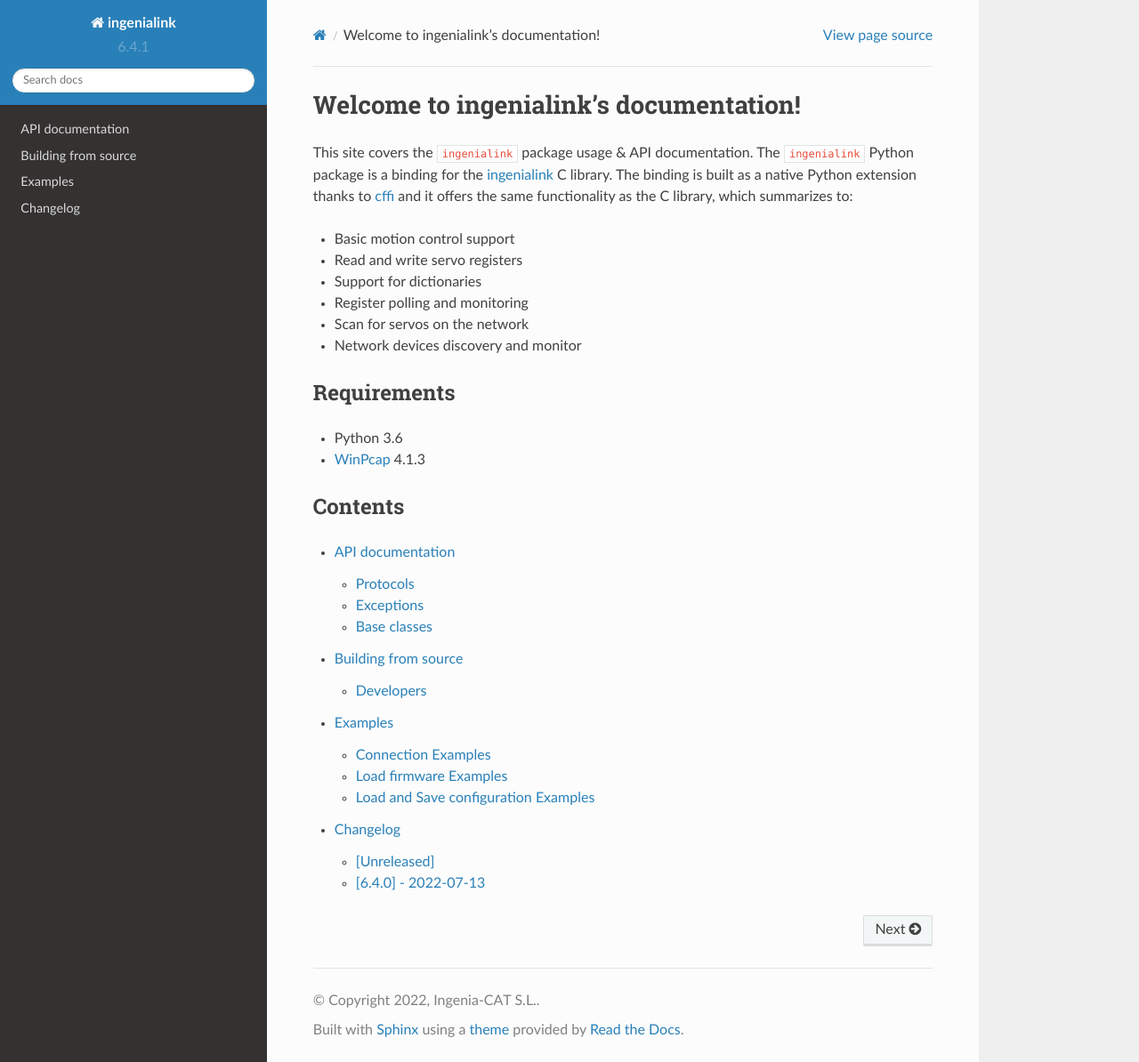
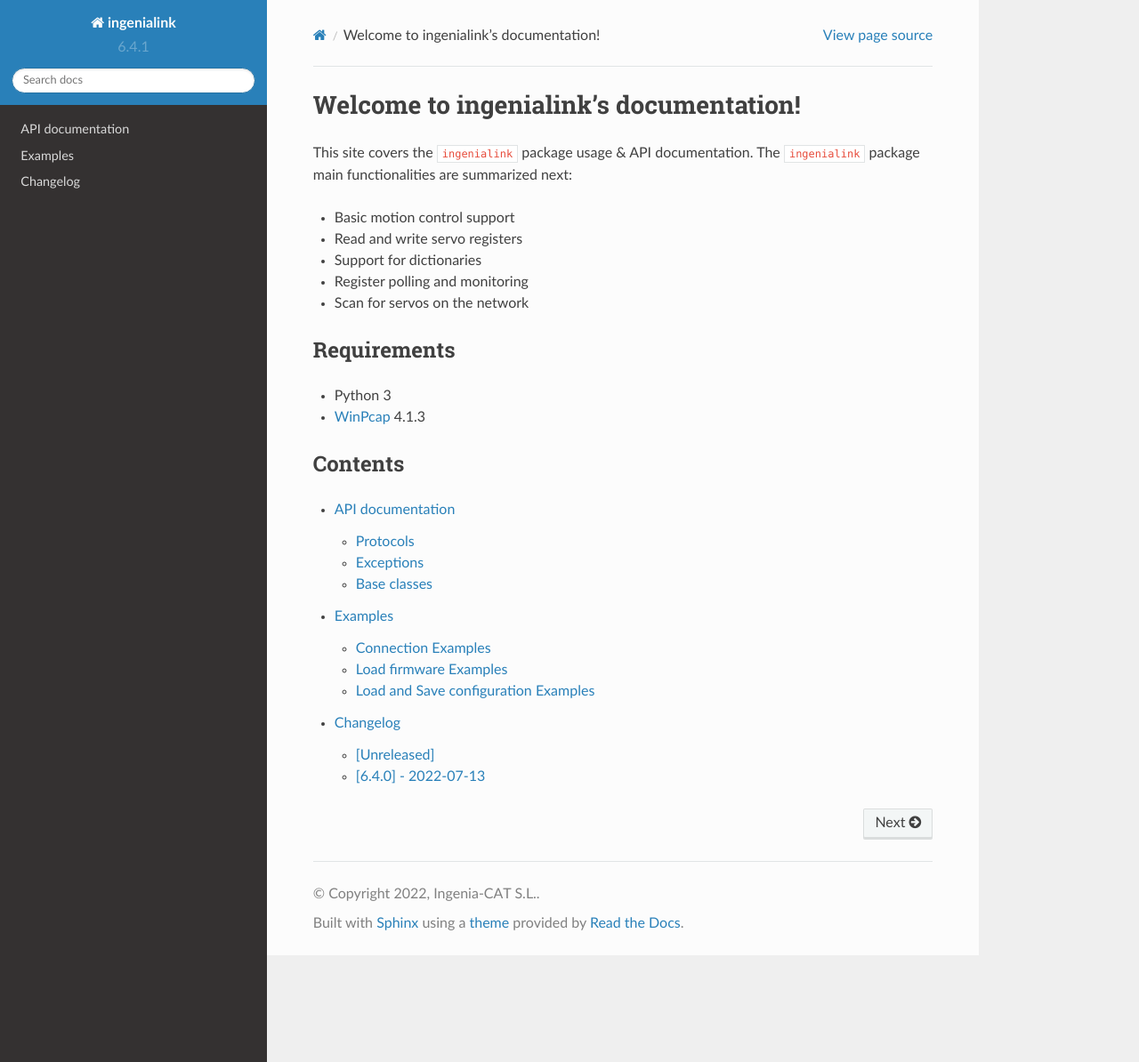
Before and after one commit to ingeniamc/ingenialink-python, a Sphinx documentation site: the page built from docs/index.rst, in a window 1280 px wide and 1194 px high. Shown: the whole window at 89% size. Built offline with Sphinx 7.4.7 and the Read the Docs theme 2.0.0, drawn with Linux system fonts in a browser that asks for light colours.

Commit message:
INGK-584 Update documentation index

```diff
--- a/docs/index.rst
+++ b/docs/index.rst
@@ -2,24 +2,18 @@
 =======================================
 
 This site covers the ``ingenialink`` package usage & API documentation. The
-``ingenialink`` Python package is a binding for the ingenialink_ C library.  The
-binding is built as a native Python extension thanks to cffi_ and it offers the
-same functionality as the C library, which summarizes to:
+``ingenialink`` package main functionalities are summarized next:
 
 * Basic motion control support
 * Read and write servo registers
 * Support for dictionaries
 * Register polling and monitoring
 * Scan for servos on the network
-* Network devices discovery and monitor
-
-.. _ingenialink: https://github.com/ingeniamc/ingenialink
-.. _cffi: https://cffi.readthedocs.io/en/latest/
 
 Requirements
 ------------
 
-* Python 3.6
+* Python 3
 * WinPcap_ 4.1.3
 
 .. _WinPcap: https://www.winpcap.org/install/
@@ -31,6 +25,5 @@
     :maxdepth: 2
 
     api
-    building
     examples
     changelog
```
Also changed, not shown: docs/building.rst (deleted, +0 -39 lines).
